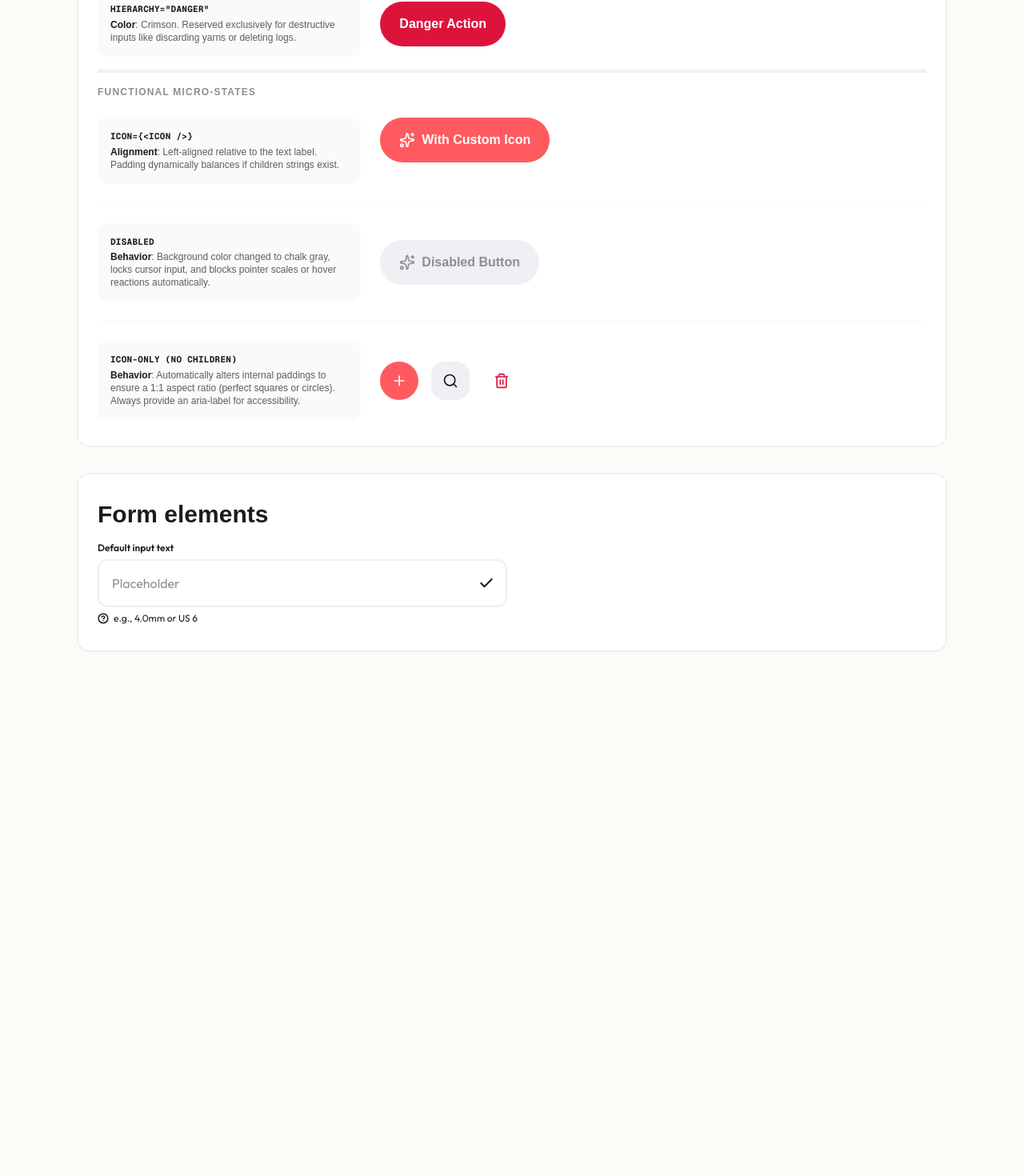
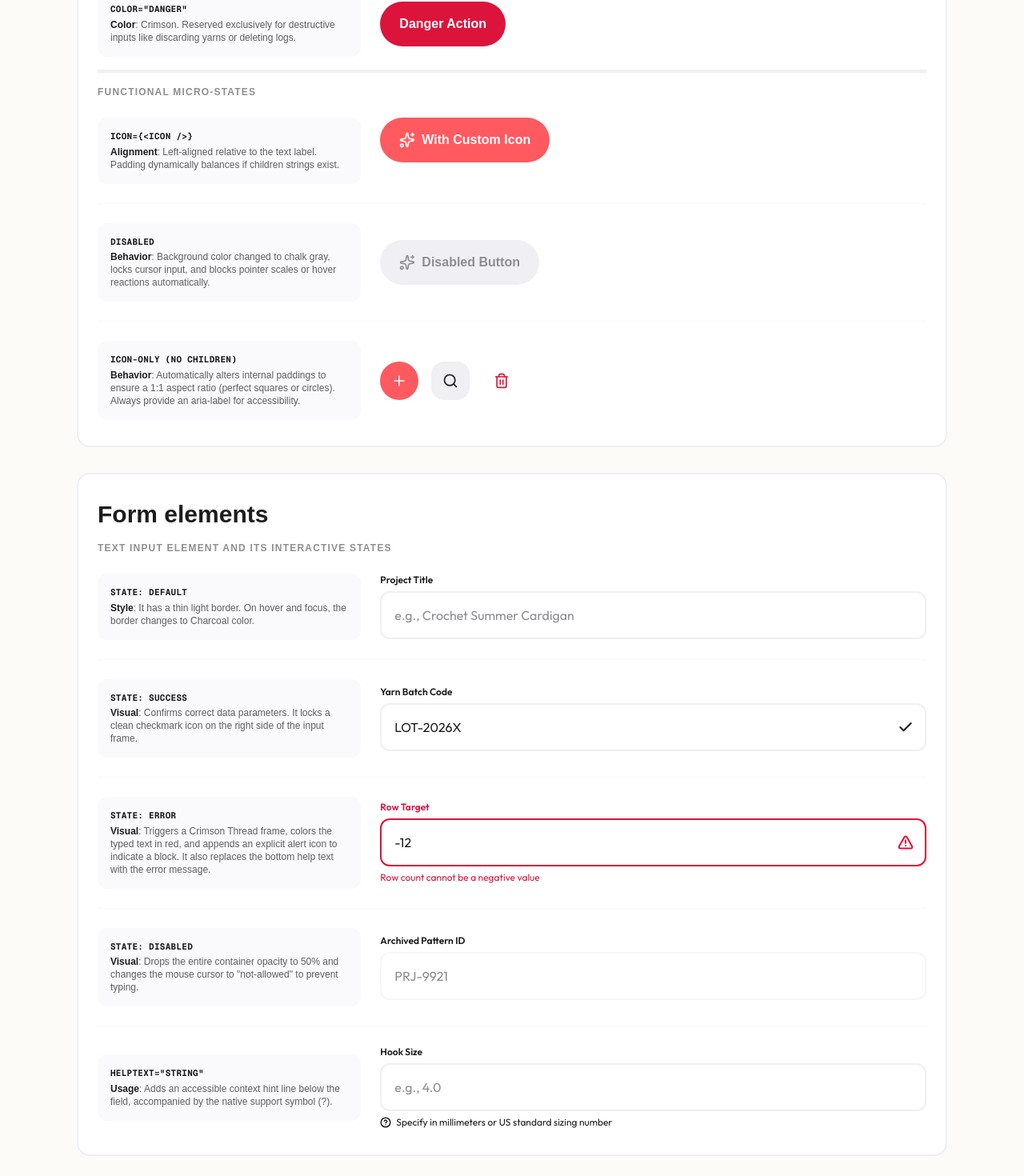
Before and after one commit to ionutalexandru/loopo, a Next.js app: page /styleguide in a window 1280 px wide. Shown: the part 3430-4900 px from the top of the page at 80% size. Before the commit the page ends 4277 px from the top, so only its background shows below. Built offline with nearby package versions, Linux system fonts and the light colour scheme.

Commit message:
improve documentation of text input elements and all states

```diff
--- a/app/styleguide/page.tsx
+++ b/app/styleguide/page.tsx
@@ -272,7 +272,7 @@ export default function StyleGuide() {
                         <div className="sg-row-first">
                             <div className="sg-meta">
                                 <code className="coral">
-                                    shape=&#34;pill&#34; (Default)
+                                    variant=&#34;pill&#34; (Default)
                                 </code>
                                 <strong>Usage</strong>: Capsule rounded layout.
                                 Ideal for primary tags, floating actions, or
@@ -287,7 +287,7 @@ export default function StyleGuide() {
                         <div className="sg-row">
                             <div className="sg-meta">
                                 <code className="coral">
-                                    shape=&#34;squared&#34;
+                                    variant=&#34;squared&#34;
                                 </code>
                                 <strong>Usage</strong>: Perfect for card
                                 footers, full-width forms, and high-importance
@@ -301,7 +301,7 @@ export default function StyleGuide() {
                         </div>
                         <div className="sg-row">
                             <div className="sg-meta">
-                                <code>shape=&#34;text&#34; / ghost</code>
+                                <code>variant=&#34;text&#34; / ghost</code>
                                 <strong>Usage</strong>: Completely borderless
                                 and backgroundless. Used for low-emphasis
                                 utilities, secondary cancels, or navigation
@@ -320,7 +320,7 @@ export default function StyleGuide() {
                         <div className="sg-row-first">
                             <div className="sg-meta">
                                 <code className="coral">
-                                    hierarchy=&#34;primary&#34;
+                                    color=&#34;primary&#34;
                                 </code>
                                 <strong>Color</strong>: Vibrant Coral. Captures
                                 user attention instantly for the main goal of
@@ -332,7 +332,7 @@ export default function StyleGuide() {
                         </div>
                         <div className="sg-row">
                             <div className="sg-meta">
-                                <code>hierarchy=&#34;secondary&#34;</code>
+                                <code>color=&#34;secondary&#34;</code>
                                 <strong>Color</strong>: Chalk Gray container
                                 with Charcoal text. For supporting choices.
                             </div>
@@ -344,7 +344,7 @@ export default function StyleGuide() {
                         </div>
                         <div className="sg-row">
                             <div className="sg-meta">
-                                <code>hierarchy=&#34;danger&#34;</code>
+                                <code>color=&#34;danger&#34;</code>
                                 <strong>Color</strong>: Crimson. Reserved
                                 exclusively for destructive inputs like
                                 discarding yarns or deleting logs.
@@ -424,13 +424,87 @@ export default function StyleGuide() {
                 </Card>
                 <Card variant="bordered">
                     <h2>Form elements</h2>
-                    <div className="grid grid-cols-2 gap-3">
-                        <Input
-                            label="Default input text"
-                            placeholder="Placeholder"
-                            helpText="e.g., 4.0mm or US 6"
-                            success={true}
-                        />
+                    <div className="space-y-6">
+                        <div className="sg-subtitle">
+                            Text Input element and its interactive states
+                        </div>
+                        <div className="sg-row-first">
+                            <div className="sg-meta">
+                                <code>State: Default</code>
+                                <strong>Style</strong>: It has a thin light
+                                border. On hover and focus, the border changes
+                                to Charcoal color.
+                            </div>
+                            <div className="sg-preview">
+                                <Input
+                                    label="Project Title"
+                                    placeholder="e.g., Crochet Summer Cardigan"
+                                />
+                            </div>
+                        </div>
+                        <div className="sg-row">
+                            <div className="sg-meta">
+                                <code>State: Success</code>
+                                <strong>Visual</strong>: Confirms correct data
+                                parameters. It locks a clean checkmark icon on
+                                the right side of the input frame.
+                            </div>
+                            <div className="sg-preview">
+                                <Input
+                                    label="Yarn Batch Code"
+                                    defaultValue="LOT-2026X"
+                                    success={true}
+                                />
+                            </div>
+                        </div>
+                        <div className="sg-row">
+                            <div className="sg-meta">
+                                <code>State: Error</code>
+                                <strong>Visual</strong>: Triggers a Crimson
+                                Thread frame, colors the typed text in red, and
+                                appends an explicit alert icon to indicate a
+                                block. It also replaces the bottom help text
+                                with the error message.
+                            </div>
+                            <div className="sg-preview">
+                                <Input
+                                    label="Row Target"
+                                    defaultValue="-12"
+                                    error="Row count cannot be a negative value"
+                                />
+                            </div>
+                        </div>
+                        <div className="sg-row">
+                            <div className="sg-meta">
+                                <code>State: Disabled</code>
+                                <strong>Visual</strong>: Drops the entire
+                                container opacity to 50% and changes the mouse
+                                cursor to &#34;not-allowed&#34; to prevent
+                                typing.
+                            </div>
+                            <div className="sg-preview">
+                                <Input
+                                    label="Archived Pattern ID"
+                                    defaultValue="PRJ-9921"
+                                    disabled={true}
+                                />
+                            </div>
+                        </div>
+                        <div className="sg-row">
+                            <div className="sg-meta">
+                                <code>helpText=&#34;string&#34;</code>
+                                <strong>Usage</strong>: Adds an accessible
+                                context hint line below the field, accompanied
+                                by the native support symbol (?).
+                            </div>
+                            <div className="sg-preview">
+                                <Input
+                                    label="Hook Size"
+                                    placeholder="e.g., 4.0"
+                                    helpText="Specify in millimeters or US standard sizing number"
+                                />
+                            </div>
+                        </div>
                     </div>
                 </Card>
             </div>
--- a/components/ui/Input.tsx
+++ b/components/ui/Input.tsx
@@ -82,7 +82,7 @@ export const Input = ({
                 )}
             </div>
             {error ? (
-                <span className="text-crimson-thread animate-fade-in text-xs">
+                <span className="text-crimson animate-fade-in text-xs">
                     {error}
                 </span>
             ) : (
```
